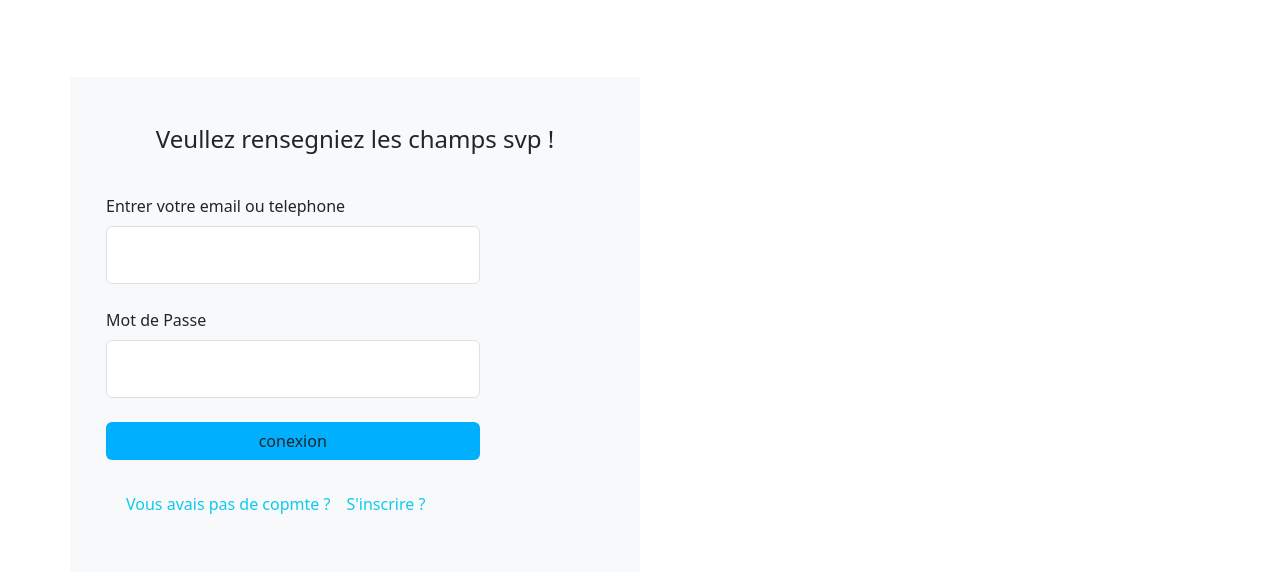
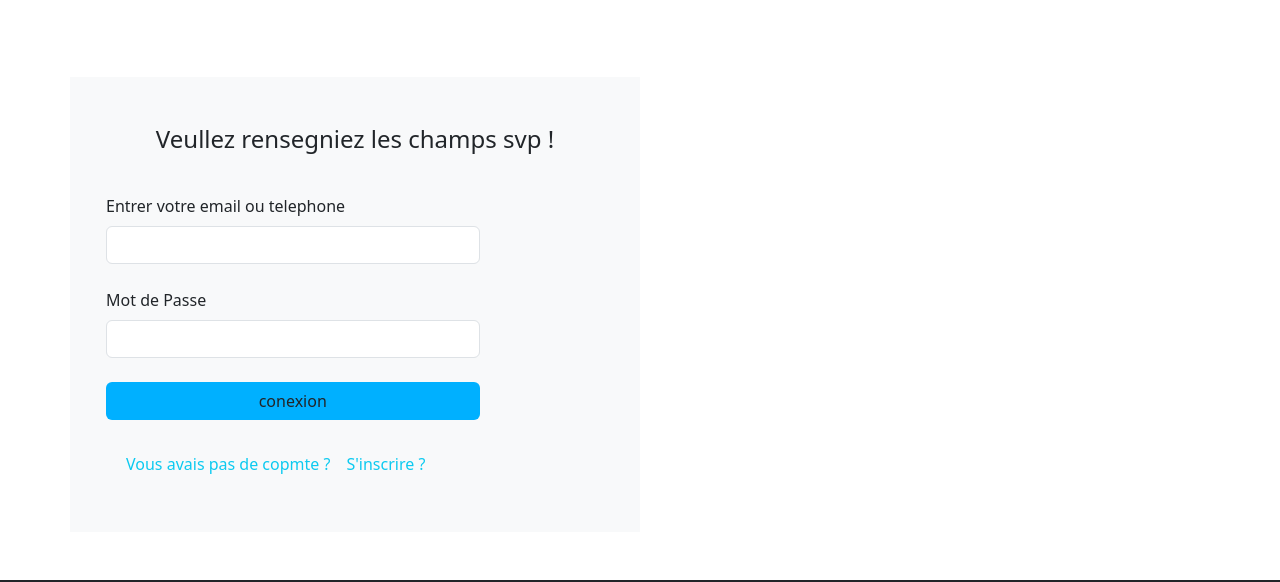
Before and after one commit to saliou1/GTS, a plain HTML site: page conexion/index.html in a window 1280 px wide. Shown: the part 95-677 px from the top of the page. Drawn offline with nearby package versions, Linux system fonts and the light colour scheme.

Commit message:
Update index.html

```diff
--- a/conexion/index.html
+++ b/conexion/index.html
@@ -87,11 +87,11 @@
         <form class="p-4">
           <div class="mb-4">
             <label for="exampleInputEmail1" class="form-label mb-2">Entrer votre email ou telephone</label>
-            <input type="" class="form-control w-75 p-3" id="exampleInputEmail1">
+            <input type="" class="form-control w-75" id="exampleInputEmail1">
           </div>
           <div class="mb-4">
             <label for="exampleInputPassword1" class="form-label mb-2">Mot de Passe</label>
-            <input type="" class="form-control w-75 p-3">
+            <input type="" class="form-control w-75">
           </div>
           <button type="submit" class="btn  w-75 mb-3" style="background: #00B0FF;">conexion</button>
           <nav class="navbar navbar-expand-lg bg-light">
```
